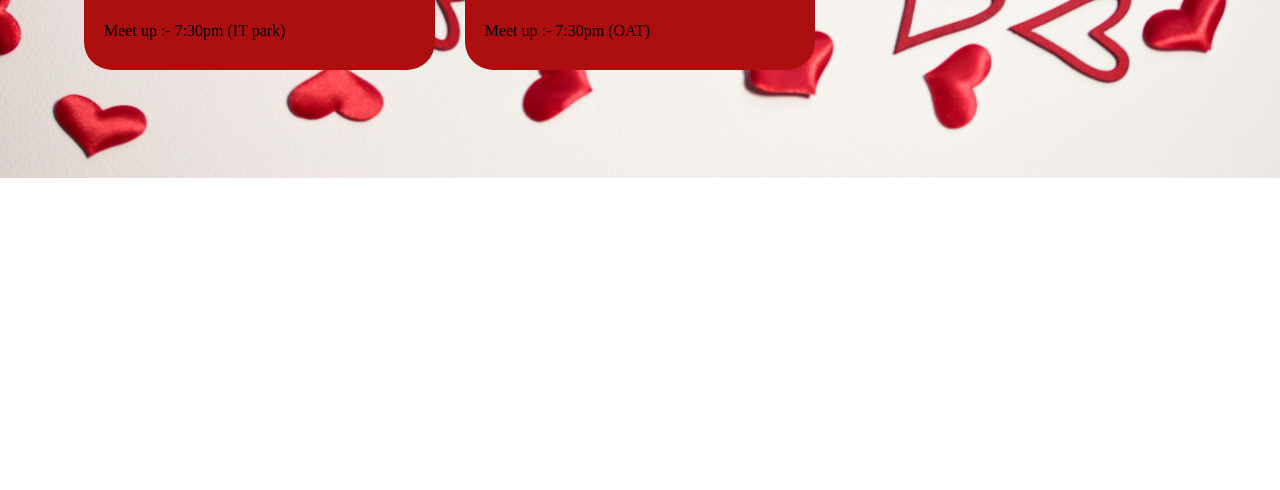
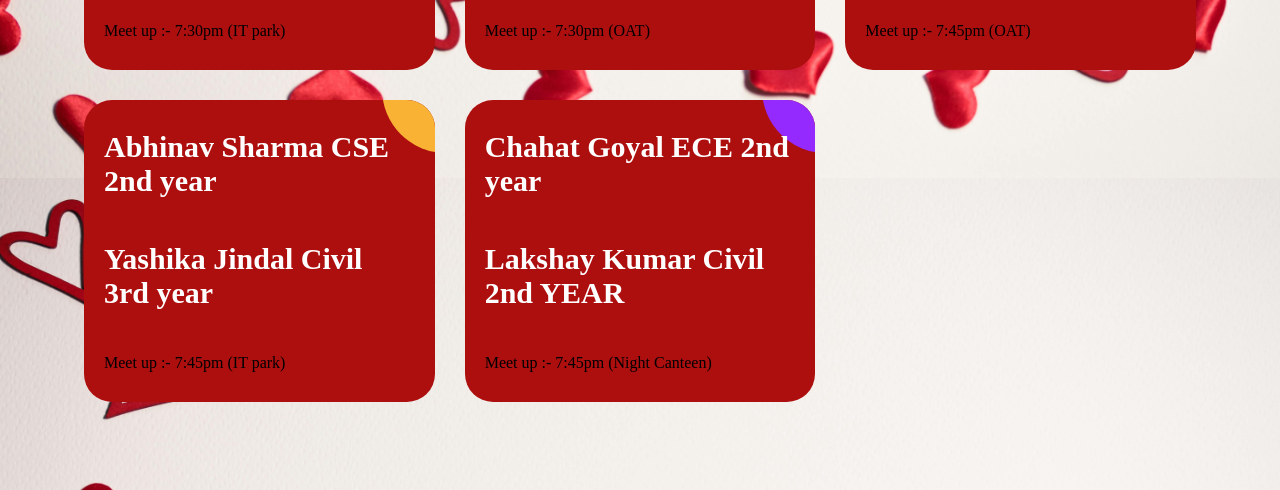
Before and after one commit to shivamworld0608/fest_date, a website: page matchlist.html in a window 1280 px wide. Shown: the part 622-1112 px from the top of the page. Before the commit the page ends 800 px from the top, so only its background shows below. Drawn offline with Linux system fonts and the light colour scheme.

Commit message:
Update matchlist.html

```diff
--- a/matchlist.html
+++ b/matchlist.html
@@ -83,6 +83,47 @@
             </div>
           </div>
 
+                        <div class="ag-courses_item">
+            <div class="ag-courses-item_link">
+              <div class="ag-courses-item_bg"></div>
+
+              <div class="ag-courses-item_title">
+               Priyanka Civil 2nd year
+              </div>
+              <div class="ag-courses-item_title">
+               Pranjal Civil 2nd year
+              </div>
+              <div>Meet up :- 7:45pm (OAT)</div>
+            </div>
+          </div>
+
+                  <div class="ag-courses_item">
+            <div class="ag-courses-item_link">
+              <div class="ag-courses-item_bg"></div>
+
+              <div class="ag-courses-item_title">
+               Abhinav Sharma CSE 2nd year
+              </div>
+              <div class="ag-courses-item_title">
+               Yashika Jindal Civil 3rd year
+              </div>
+              <div>Meet up :- 7:45pm (IT park)</div>
+            </div>
+          </div>
+
+            <div class="ag-courses_item">
+            <div class="ag-courses-item_link">
+              <div class="ag-courses-item_bg"></div>
+
+              <div class="ag-courses-item_title">
+               Chahat Goyal ECE 2nd year
+              </div>
+              <div class="ag-courses-item_title">
+              Lakshay Kumar Civil 2nd YEAR
+              </div>
+              <div>Meet up :- 7:45pm (Night Canteen)</div>
+            </div>
+          </div>
 
         </div>
       </div>
```
